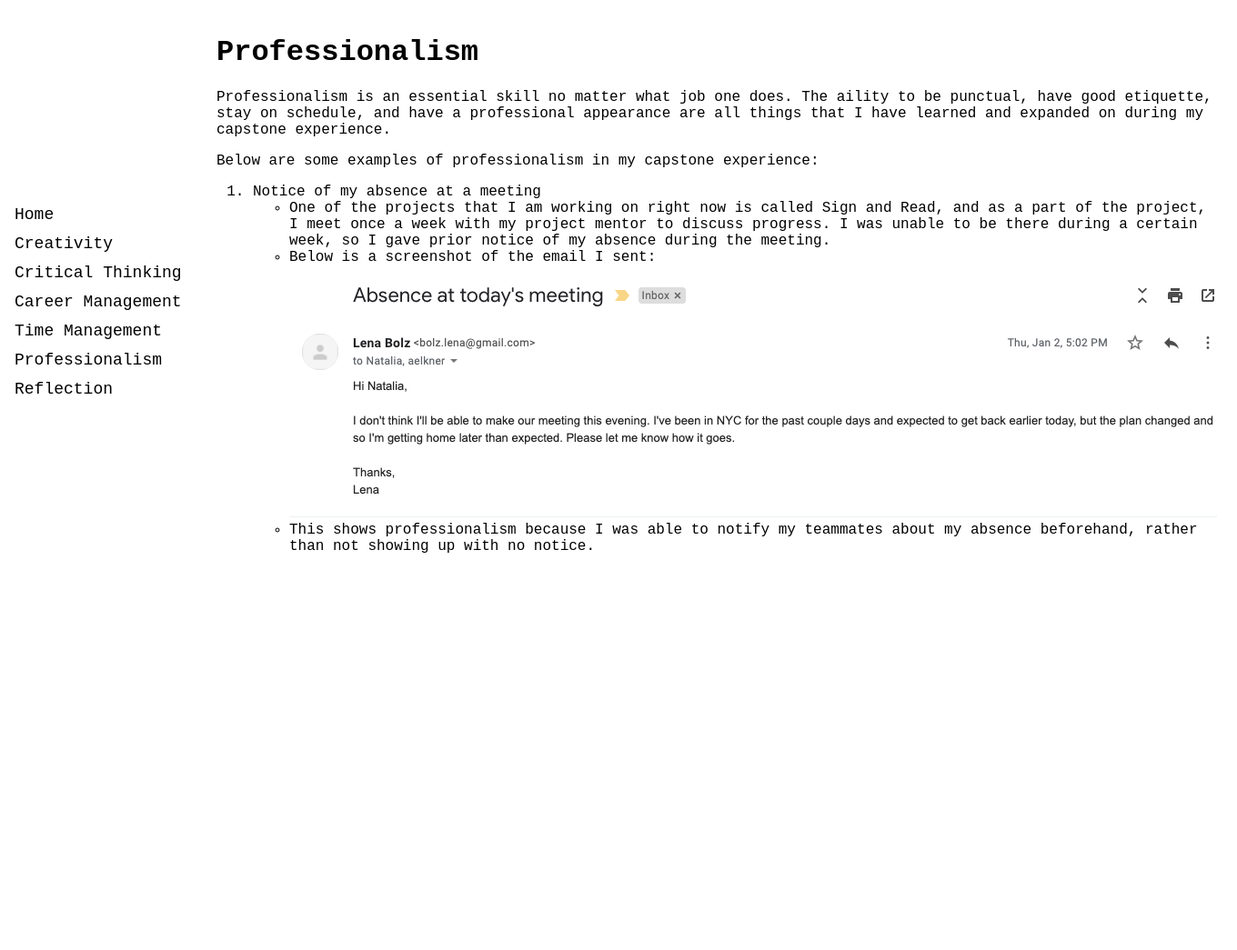
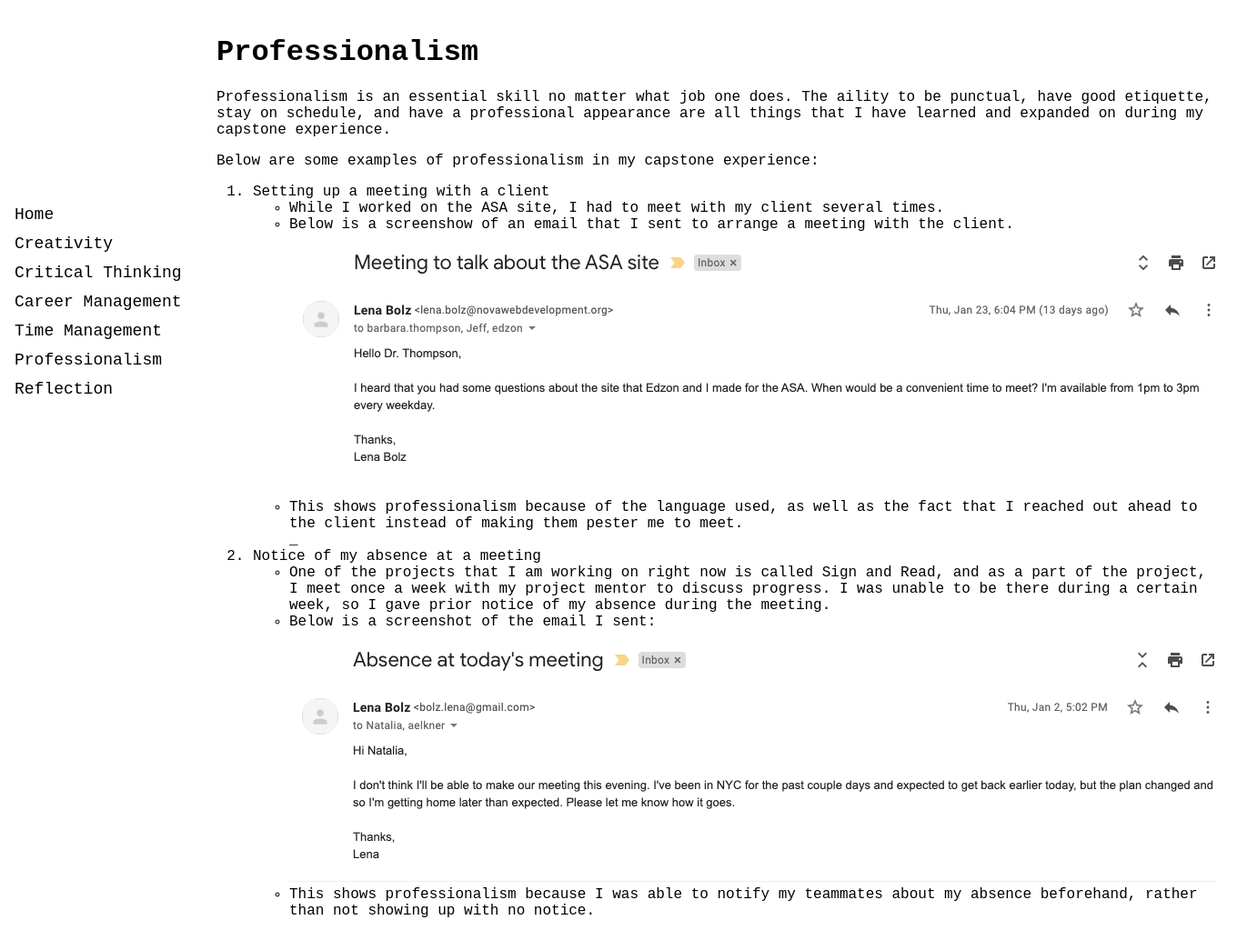
Before and after one commit to lbolz/capstone_portfolio, a Django app: page /professionalism in a window 1360 px wide. Shown: the whole page at 91% size. Before the commit the page ends 608 px from the top, so only its background shows below. Run offline with Django 3.2, Linux system fonts and the light colour scheme.

Commit message:
finished professionalism; continued working on other templates

```diff
--- a/pages/templates/pages/creativity.html
+++ b/pages/templates/pages/creativity.html
@@ -21,7 +21,7 @@
         <li>You can find the finalized site
             <a href="https://asadministrators.com/">here</a>.
         </li>
-        <li>:
+        <li>Below, you can see the original design:
             <br>screenshot
         </li>
     </ul>
--- a/pages/templates/pages/professionalism.html
+++ b/pages/templates/pages/professionalism.html
@@ -1,6 +1,7 @@
 {% extends "base.html" %}
 {% block content %}
 {% load static %}
+
 <h1>Professionalism</h1>
 <p>
     Professionalism is an essential skill no matter what job one does. The
@@ -14,6 +15,24 @@
 </p>
 
 <ol>
+    <li>Setting up a meeting with a client</li>
+    <ul>
+        <li>
+            While I worked on the ASA site, I had to meet with my client
+            several times.
+        </li>
+        <li>
+            Below is a screenshow of an email that I sent to arrange a meeting
+            with the client.
+            <br><img src="{% static 'pages/meeting_email.png' %}" alt="meeting email"/>
+        </li>
+        <li>
+            This shows professionalism because of the language used, as well
+            as the fact that I reached out ahead to the client instead of
+            making them pester me to meet.
+            <br>_
+        </li>
+    </ul>
     <li>Notice of my absence at a meeting</li>
     <ul>
         <li>
@@ -25,7 +44,7 @@
         </li>
         <li>
             Below is a screenshot of the email I sent:
-            <br><img src="{% static 'pages/email.png' %}" alt="gitdiff"/>
+            <br><img src="{% static 'pages/absence_email.png' %}" alt="absence email"/>
         </li>
         <li>
             This shows professionalism because I was able to notify my
@@ -35,4 +54,4 @@
     </ul>
 </ol>
 
-{% endblock%}
+{% endblock %}
--- a/portfolio/settings.py
+++ b/portfolio/settings.py
@@ -25,7 +25,7 @@ SECRET_KEY = '7*e=&^vv3l@xnwu!#e%9w@fdoystzm$aj8+03_=3qdafh#z44z'
 # SECURITY WARNING: don't run with debug turned on in production!
 DEBUG = True
 
-ALLOWED_HOSTS = []
+ALLOWED_HOSTS = ["lbolz.pythonanywhere.com"]
 
 
 # Application definition
```
Also changed, not shown: pages/templates/pages/time_management.html (+7 -2 lines), pages/static/pages/absence_email.png (renamed from pages/static/pages/email.png), pages/static/pages/meeting_email.png (added), pages/templates/pages/reflection.html (indentation only).
